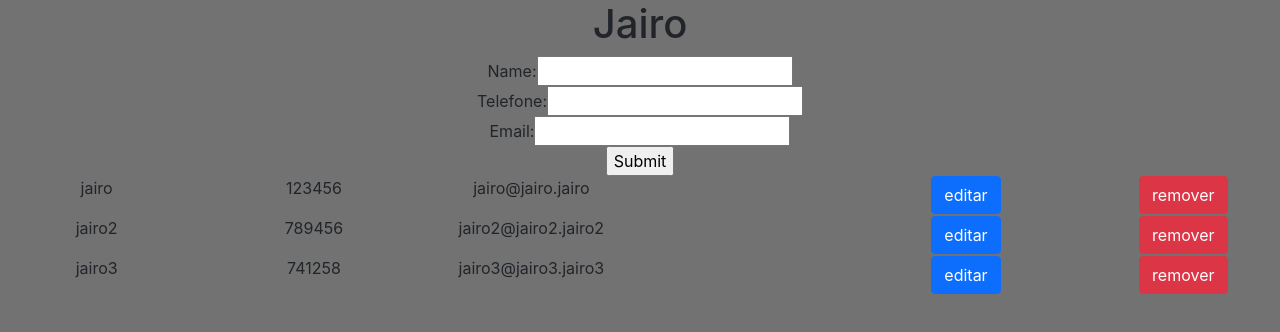
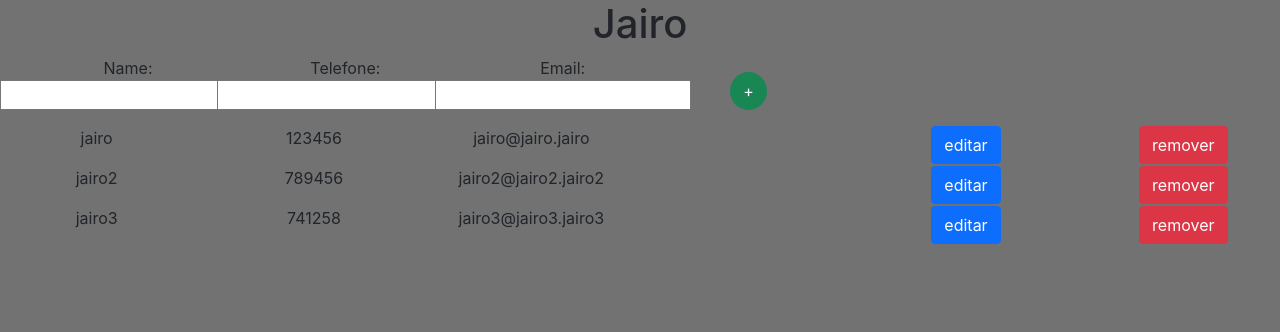
Before and after one commit to Gustavo195/Agenda-RESID, a React (Create React App) app: page / in a window 1280 px wide. Shown: the top 332 px of the page. Built offline with nearby package versions, Linux system fonts and the light colour scheme.

Commit message:
add contato

```diff
--- a/src/AddContato/AddContato.js
+++ b/src/AddContato/AddContato.js
@@ -4,53 +4,62 @@ import ReactDOM from "react-dom";
 export default class AddContato extends React.Component {
     constructor(props) {
       super(props);
-      this.state = {value: ''};
+      this.state = {nome: '',telefone: '',email: ''};
 
-      this.handleChange = this.handleChange.bind(this);
+      this.NomeChange = this.NomeChange.bind(this);
+      this.TelChange = this.TelChange.bind(this);
+      this.EmailChange = this.EmailChange.bind(this);
       this.handleSubmit = this.handleSubmit.bind(this);
     }
 
-    handleChange(event) {
-      this.setState({value: event.target.value});
+    NomeChange(event) {
+      this.setState({nome: event.target.value});
+    }
+    TelChange(event) {
+        this.setState({telefone: event.target.value});
+      }
+    EmailChange(event) {
+        this.setState({email: event.target.value});
     }
 
     handleSubmit(event) {
-      alert('A name was submitted: ' + this.state.value);
+
+      console.log('A name was submitted: ' + Object.values(this.state));
       event.preventDefault();
     }
 
     render() {
       return (
         <form onSubmit={this.handleSubmit}>
-          <div>
+          <div class="row">
+          <div class="col-2">
           <label>
             Name:
-            <input type="text" value={this.state.value} onChange={this.handleChange} />
+            <input type="text" value={this.state.value} onChange={this.NomeChange} />
           </label>
           </div>
-          <div>
+          <div class="col-2">
           <label>
             Telefone:
-            <input type="text"  value={this.state.value} onChange={this.handleChange} />
+            <input type="text"  value={this.state.value} onChange={this.TelChange} />
           </label>
           </div>
-          <div>
+          <div class="col-2">
           <label>
             Email:
-            <input type="text" value={this.state.value} onChange={this.handleChange} />
+            <input type="text" value={this.state.value} onChange={this.EmailChange} />
           </label>
           </div>
-          <div>
+          <div class="col-2">
+            <button class="btn btn-success rounded-circle my-3 " type="submit">+</button>
+          </div>
+          <div class="col-2">
 
           </div>
-          <div>
+          <div class="col-2">
 
           </div>
-          <div>
-
           </div>
-
-          <input type="submit" value="Submit" />
         </form>
       );
     }
--- a/src/App.js
+++ b/src/App.js
@@ -5,7 +5,7 @@ import Tabela from './Tabela/Tabela';
 function App() {
   return (
 
-    <div className="App">
+    <div class="App">
       <h1>Jairo</h1>
 
       <Tabela></Tabela>
```
Also changed, not shown: src/Tabela/Tabela.js (+8 -4 lines).
